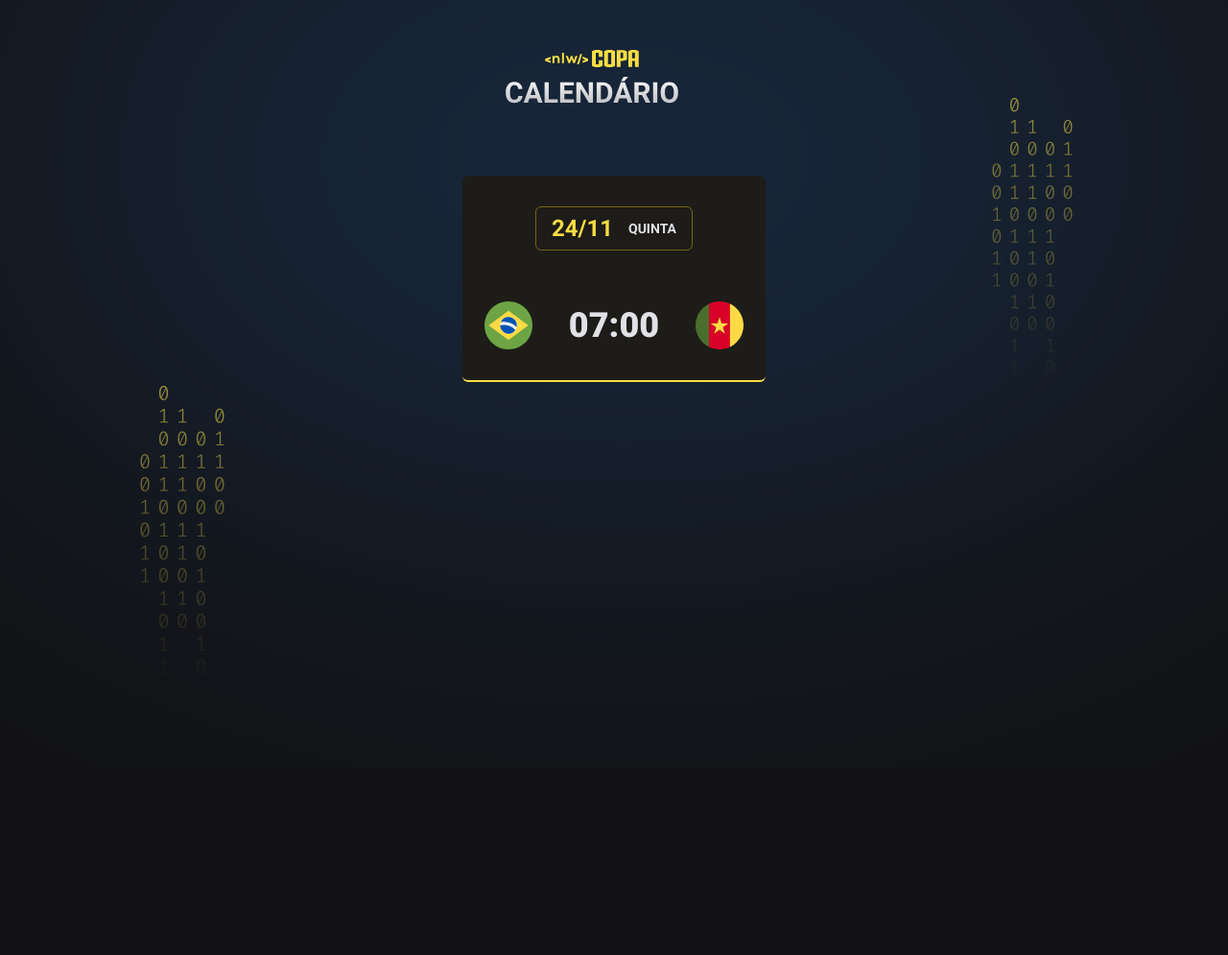
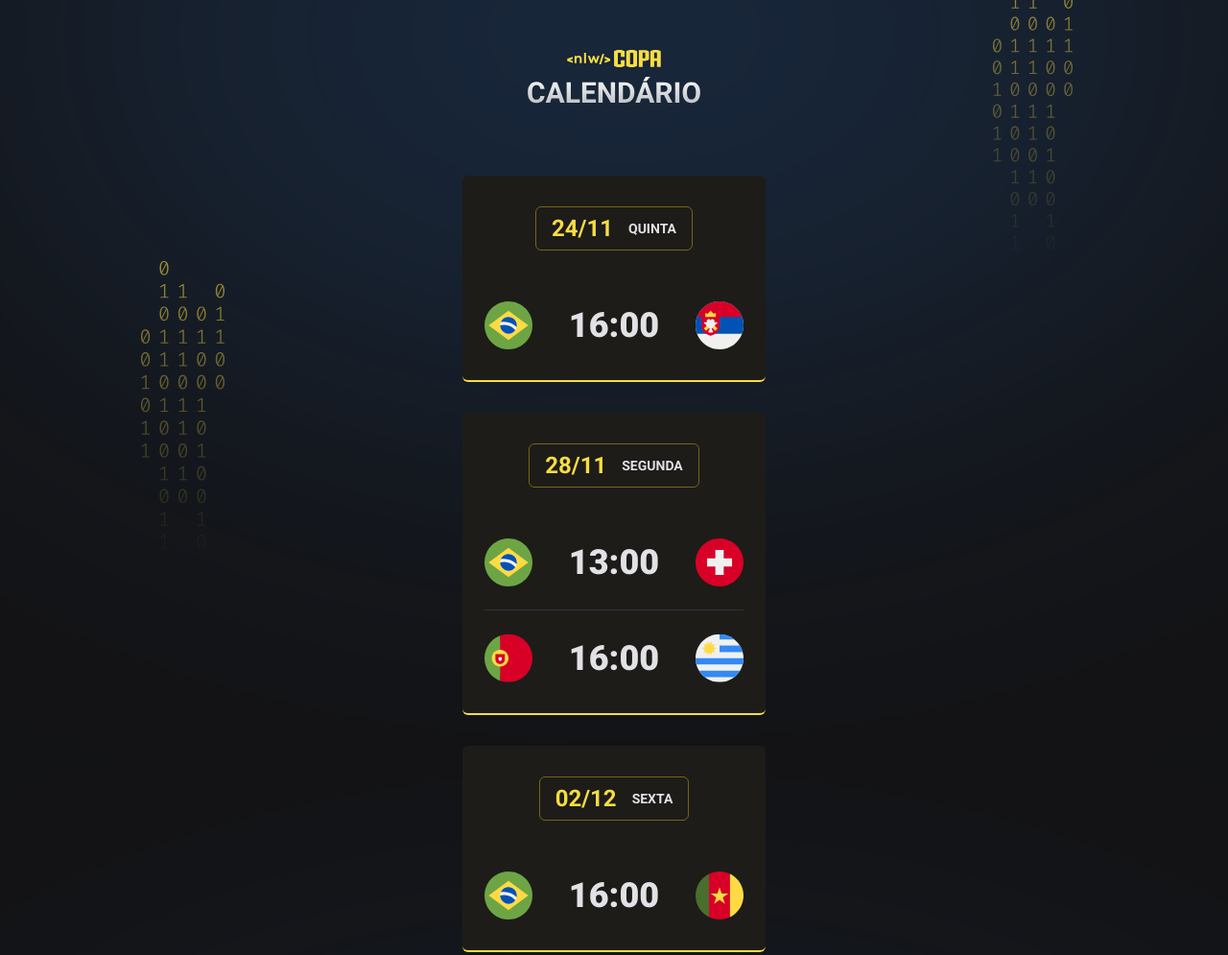
Before and after one commit to itjuanpablo/nlw-copa, a plain HTML site: page index.html in a window 1280 px wide. Shown: the whole page at 96% size. Before the commit the page ends 800 px from the top, so only its background shows below. Drawn offline with Linux system fonts and the light colour scheme.

Commit message:
Cards dinâmicos com JS - Aula 03

```diff
--- a/index.html
+++ b/index.html
@@ -14,26 +14,7 @@
     />
   </head>
   <body>
-    <div id="app">
-      <header>
-        <img src="./assets/logo.svg" alt="Logo NLW" />
-      </header>
-      <main id="cards">
-        <div class="card">
-          <h2>24/11 <span>quinta</span></h2>
-
-          <ul>
-            <li>
-              <img src="./assets/icon-brazil.svg" alt="Bandeira do Brasil" />
-              <strong>07:00</strong>
-              <img
-                src="./assets/icon-camaroes.svg"
-                alt="Bandeira de Camarões"
-              />
-            </li>
-          </ul>
-        </div>
-      </main>
-    </div>
+    <div id="app"></div>
+    <script src="./main.js"></script>
   </body>
 </html>
--- /dev/null
+++ b/main.js
@@ -0,0 +1,48 @@
+function createGame(player1, hour, player2) {
+  return `
+   <li>
+              <img src="./assets/icon-${player1}.svg" alt="Bandeira do ${player1}" />
+              <strong>${hour}</strong>
+              <img
+                src="./assets/icon-${player2}.svg"
+                alt="Bandeira de ${player2}"
+              />
+            </li>
+  `
+}
+
+function createCard(date, day, games) {
+  return `
+  <div class="card">
+          <h2>${date} <span>${day}</span></h2>
+
+          <ul>
+           ${games}
+          </ul>
+        </div>
+      `
+}
+
+document.querySelector("#app").innerHTML = `
+<header>
+        <img src="./assets/logo.svg" alt="Logo NLW" />
+      </header>
+      <main id="cards">
+        ${createCard(
+          "24/11",
+          "quinta",
+          createGame("brazil", "16:00", "serbia")
+        )}
+        ${createCard(
+          "28/11",
+          "segunda",
+          createGame("brazil", "13:00", "switzerland") +
+            createGame("portugal", "16:00", "uruguay")
+        )}
+        ${createCard(
+          "02/12",
+          "sexta",
+          createGame("brazil", "16:00", "cameroon")
+        )}
+      </main>
+`
--- a/style.css
+++ b/style.css
@@ -12,7 +12,7 @@ body {
   background-color: #121214;
   background-image: url(./assets/bg-blue.svg);
   background-position-x: center;
-  background-position-y: 55.6%;
+  background-position-y: -715px;
 }
 
 body * {
@@ -26,6 +26,13 @@ body * {
 
 header {
   margin-bottom: 63px;
+  text-align: center;
+}
+
+#cards {
+  display: flex;
+  flex-direction: column;
+  gap: 32px;
 }
 
 .card {
```
Also changed, not shown: assets/icon-cameroon.svg (renamed from assets/icon-camaroes.svg), assets/icon-portugal.svg (added), assets/icon-serbia.svg (added), assets/icon-switzerland.svg (added), assets/icon-uruguay.svg (added).
